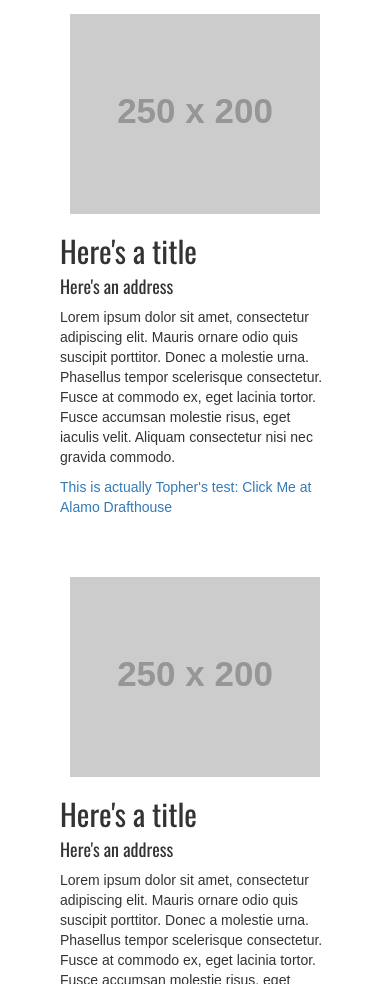
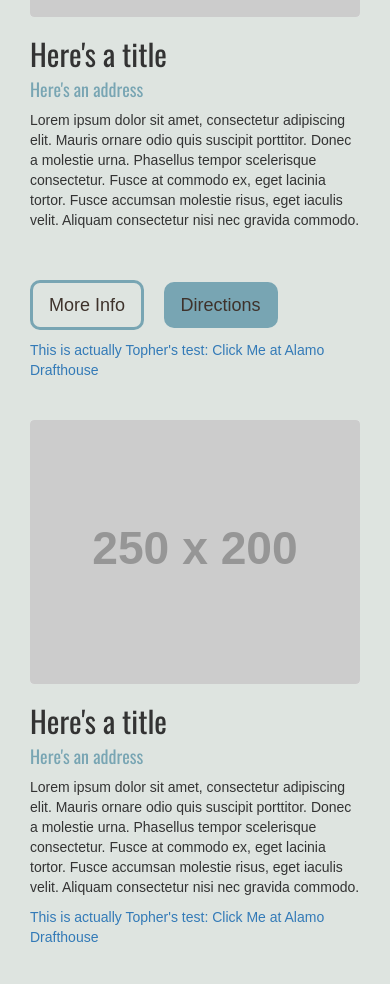
Before and after one commit to morgangreenwalt/hey-yall-1.0, a PHP site: page /suggestions.html in a window 390 px wide; the page is wider, and only the part inside the window is pictured. Shown: the part 791-1775 px from the top of that part. Run offline with PHP 8.4, Linux system fonts and the light colour scheme; grey boxes labelled with a size stand in for pictures from a placeholder-image service; some libraries are stand-ins or nearby versions.

Commit message:
morgan css edits

```diff
--- a/assets/css/morgan.css
+++ b/assets/css/morgan.css
@@ -1,15 +1,30 @@
+body {
+	background-color: #DEE4E0;
+}
+
 h1, h2, h3, h4, h5, h6 {
 	font-family: 'Oswald', sans-serif;
+}
+
+h4 {
+	color: #78A5B3;
 }
 
 p {
 	font-family: 'Open-sans', sans-serif;
 }
 
+.navbar {
+	background-color: #DEE4E0;
+}
+
 .jumbotron {
 	text-align: center;
 	width: 100%;
 	padding-top: 100px;
+	background-color: #78A5B3;
+	color: #E1D6BA;
+	margin-top: 35px;
 }
 
 .jumbotron p {
@@ -23,6 +38,11 @@ p {
 	font-weight: 300px;
 }
 
+.navbar-default .navbar-nav>li>a {
+    color: #3E322B;
+    letter-spacing: .8px;
+}
+
 .main-nav {
 	padding-top: 12px;
 }
@@ -32,6 +52,11 @@ p {
 	margin-left: 0px;
 }
 
+.col-md-12 {
+	padding-right: 0px;
+	padding-left: 0px;
+}
+
 .thumbnail {
     padding: 0px;
     margin-bottom: 0px;
@@ -39,32 +64,39 @@ p {
     border: none;
 }
 
+.suggestions-list-items {
+	margin-top: 10px;
+	margin-bottom: 30px;
+}
+
 .suggestions-hero {
 	/*background-image: url("images/drinks.png");*/
 	background-repeat: none;
 	background-position: center;
-	padding-left: 85px;
+	/*padding-left: 85px;*/
 	position: relative;
 	margin-bottom: 20px;
 }
 
 .hero-image {
-	opacity: .6;
+	opacity: .75;
+	width: 1140px;
+	border-radius: 4px;
 }
 
 .hero-title {
 	position: absolute;
-    /*left: 485px;
-    top: 90px;
-    color: #443636;*/
     letter-spacing: 3px;
     font-size: 70px;
     text-transform: uppercase;
     font-weight: bold;
     position: absolute;
-    left: 100px;
+    left: 30px;
+    top: 225px;
+    color: #E1D6BA;
+	/*left: 100px;
     top: 190px;
-    color: #ffffff;
+    color: #ffffff;*/
 }
 
 .panel-default>.panel-heading {
@@ -86,10 +118,27 @@ p {
 	border-radius: 0px;
 }
 
+.preference-btns {
+	text-align: center;
+}
+
+.pref-btn {
+	margin-right: 10px;
+	margin-left: 10px;
+}
+
 /*Suggestions*/
-.panel {
-    border: none;
-    border-radius: 0px;
-    -webkit-box-shadow: none;
-    box-shadow: none;
+
+.btn-site {
+    font-weight: 300;
+    border-radius: 10px;
+    border: 3px solid #78A5B3;
+    color: #3E322B;
 }
+
+.btn-map {
+    font-weight: 300;
+    border-radius: 10px;
+    background-color: #78A5B3;
+    color: #3E322B;
+}
--- /dev/null
+++ b/assets/css/responsive.css
@@ -0,0 +1,63 @@
+@media only screen and (max-width: 1200px){
+	.hero-image {
+		width: 100%;
+	}
+
+	.hero-title {
+		top: 170px;
+	}
+}
+
+@media only screen and (min-width: 992px){
+	.thumbnail {
+		width: 100%;
+	}
+}
+
+@media only screen and (max-width: 990px){
+	.hero-title {
+		top: 105px;
+	}
+}
+
+@media only screen and (max-width: 768px){
+	.navbar {
+		display: none;
+	}
+
+	.jumbotron {
+		padding-top: 20px;
+	}
+}
+
+@media only screen and (max-width: 720px){
+	.hero-title {
+		top: 85px;
+		font-size: 55px;
+	}
+}
+
+@media only screen and (max-width: 590px){
+	.hero-title {
+		top: 70px;
+		font-size: 55px;
+	}
+}
+
+@media only screen and (max-width: 518px){
+	.hero-title {
+		top: 40px;
+		font-size: 55px;
+	}
+
+	.thumbnail {
+		width: 100%;
+	}
+}
+
+@media only screen and (max-width: 400px){
+	.hero-title {
+		top: 35px;
+		font-size: 40px;
+	}
+}
--- a/suggestions.html
+++ b/suggestions.html
@@ -6,6 +6,7 @@
 <link rel="stylesheet" href="https://maxcdn.bootstrapcdn.com/bootstrap/3.3.7/css/bootstrap.min.css" integrity="sha384-BVYiiSIFeK1dGmJRAkycuHAHRg32OmUcww7on3RYdg4Va+PmSTsz/K68vbdEjh4u" crossorigin="anonymous">
 <link rel="stylesheet" type="text/css" href="assets/css/topher.css">
 <link rel="stylesheet" type="text/css" href="assets/css/morgan.css">
+<link rel="stylesheet" type="text/css" href="assets/css/responsive.css">
 </head>
 <body>
 
@@ -22,28 +23,109 @@
 </div>
 </nav>
 
+<div class="container">
 <div class="jumbotron">
-<h1>Welcome [username]</h1><br/>
-<div class="container">
-  <p>Lorem ipsum dolor sit amet, consectetur adipiscing elit. Mauris ornare odio quis suscipit porttitor. Donec a molestie urna. Phasellus tempor scelerisque consectetur. Fusce at commodo ex, eget lacinia tortor. Fusce accumsan molestie risus, eget iaculis velit. Aliquam consectetur nisi nec gravida commodo.</p>
+<h1>[username]'s Suggestions</h1><br/>
+<!-- <div class="container">
+<p>Check out what we've found for you & enjoy!</p>
+</div> -->
 </div>
 </div>
 
 <div class="container">
-<div class="row">
-
+	<div class="col-md-12">
 		<div class="row">
 			<div class="suggestions-hero">
 				<img class="hero-image" src="assets/images/restaurants.jpg" alt="restaurants hero image">
 				<h2 class="hero-title">Eats</h2>
 			</div>
-<div class="col-md-12 beer-suggestions">
-  <div class="panel panel-default">
-    <div class="panel-body">
+		</div>
+	</div>
+
+	<div class="col-md-12 suggestions-list-items">
 		<div class="row">
 			<div class="col-md-4">
-          <a href="#" class="thumbnail">
-            <img src="https://placehold.it/250x200" alt="test">
+			  <a href="#"><img class="thumbnail" src="https://placehold.it/250x200" alt="test"></a>
+			</div>
+			<div class="col-md-8">
+			    <h2>Here's a title</h2>
+			    <h4>Here's an address</h4>
+			    <p>Lorem ipsum dolor sit amet, consectetur adipiscing elit. Mauris ornare odio quis suscipit porttitor. Donec a molestie urna. Phasellus tempor scelerisque consectetur. Fusce at commodo ex, eget lacinia tortor. Fusce accumsan molestie risus, eget iaculis velit. Aliquam consectetur nisi nec gravida commodo.</p>
+			    <br/><br/>
+			    <p><a class="btn btn-site btn-lg" data-name="alamo" href="#" role="button">More Info</a>
+			    &nbsp;&nbsp;&nbsp;
+				<a class="btn btn-map btn-lg" href="#" role="button">Directions</a>
+			    </p>
+			    <a href="#"><p class="suggestion" data-name="alamo">This is actually Topher's test: Click Me at Alamo Drafthouse</p></a>
+			</div>
+		</div>
+	</div>
+
+	<div class="col-md-12 suggestions-list-items">
+		<div class="row">
+			<div class="col-md-4">
+			  <a href="#"><img class="thumbnail" src="https://placehold.it/250x200" alt="test"></a>
+			</div>
+			<div class="col-md-8">
+			    <h2>Here's a title</h2>
+			    <h4>Here's an address</h4>
+			    <p>Lorem ipsum dolor sit amet, consectetur adipiscing elit. Mauris ornare odio quis suscipit porttitor. Donec a molestie urna. Phasellus tempor scelerisque consectetur. Fusce at commodo ex, eget lacinia tortor. Fusce accumsan molestie risus, eget iaculis velit. Aliquam consectetur nisi nec gravida commodo.</p>
+			    <a href="#"><p class="suggestion" data-name="alamo">This is actually Topher's test: Click Me at Alamo Drafthouse</p></a>
+			</div>
+		</div>
+	</div>
+
+	<div class="col-md-12">
+		<div class="row">
+			<div class="suggestions-hero">
+				<img class="hero-image" src="assets/images/bar.jpg" alt="bar hero image">
+				<h2 class="hero-title">Drinks</h2>
+			</div>
+		</div>
+	</div>
+
+	<div class="col-md-12 suggestions-list-items">
+		<div class="row">
+			<div class="col-md-4">
+			  <a href="#"><img class="thumbnail" src="https://placehold.it/250x200" alt="test"></a>
+			</div>
+			<div class="col-md-8">
+			  <h2>Here's a title</h2>
+			    <h4>Here's an address</h4>
+			    <p>Lorem ipsum dolor sit amet, consectetur adipiscing elit. Mauris ornare odio quis suscipit porttitor. Donec a molestie urna. Phasellus tempor scelerisque consectetur. Fusce at commodo ex, eget lacinia tortor. Fusce accumsan molestie risus, eget iaculis velit. Aliquam consectetur nisi nec gravida commodo.</p>
+			    <a href="#"><p class="suggestion" data-name="alamo">This is actually Topher's test: Click Me at Alamo Drafthouse</p></a>
+			</div>
+		</div>
+	</div>
+
+	<div class="col-md-12 suggestions-list-items">
+		<div class="row">
+			<div class="col-md-4">
+			  <a href="#"><img class="thumbnail" src="https://placehold.it/250x200" alt="test">
+			  </a>
+			</div>
+			<div class="col-md-8">
+			  <h2>Here's a title</h2>
+			    <h4>Here's an address</h4>
+			    <p>Lorem ipsum dolor sit amet, consectetur adipiscing elit. Mauris ornare odio quis suscipit porttitor. Donec a molestie urna. Phasellus tempor scelerisque consectetur. Fusce at commodo ex, eget lacinia tortor. Fusce accumsan molestie risus, eget iaculis velit. Aliquam consectetur nisi nec gravida commodo.</p>
+			    <a href="#"><p class="suggestion" data-name="alamo">This is actually Topher's test: Click Me at Alamo Drafthouse</p></a>
+			</div>
+		</div>
+	</div>
+
+	<div class="col-md-12 restaurant-suggestions">
+		<div class="row">
+			<div class="suggestions-hero">
+				<img class="hero-image" src="assets/images/event.jpg" alt="event hero image">
+				<h2 class="hero-title">Events</h2>
+			</div>
+		</div>
+	</div>
+
+	<div class="col-md-12 suggestions-list-items">
+		<div class="row">
+			<div class="col-md-4">
+			  <a href="#"><img class="thumbnail" src="https://placehold.it/250x200" alt="test">
 			  </a>
 			</div>
 			<div class="col-md-8">
@@ -55,105 +137,10 @@
 		</div>
 	</div>
 </div>
-</div>
-<div class="col-md-12 beer-suggestions">
-  <div class="panel panel-default">
-    <div class="panel-body">
-      <div class="row">
-        <div class="col-md-4">
-          <a href="#" class="thumbnail">
-            <img src="https://placehold.it/250x200" alt="test">
-          </a>
-        </div>
-        <div class="col-md-8">
-            <h2>Here's a title</h2>
-            <h4>Here's an address</h4>
-            <p>Lorem ipsum dolor sit amet, consectetur adipiscing elit. Mauris ornare odio quis suscipit porttitor. Donec a molestie urna. Phasellus tempor scelerisque consectetur. Fusce at commodo ex, eget lacinia tortor. Fusce accumsan molestie risus, eget iaculis velit. Aliquam consectetur nisi nec gravida commodo.</p>
-            <a href="#"><p class="suggestion" data-name="alamo">This is actually Topher's test: Click Me at Alamo Drafthouse</p></a>
-        </div>
-      </div>
-    </div>
-  </div>
-</div>
-</div>
 
-<div class="row">
-<div class="suggestions-hero">
-  <img class="hero-image" src="assets/images/bar.jpg" alt="bar hero image">
-  <h2 class="hero-title">Drinks</h2>
-</div>
-<div class="col-md-12 restaurant-suggestions">
-  <div class="panel panel-default">
-    <div class="panel-body">
-      <div class="row">
-        <div class="col-md-4">
-          <a href="#" class="thumbnail">
-            <img src="https://placehold.it/250x200" alt="test">
-          </a>
-        </div>
-        <div class="col-md-8">
-          <h2>Here's a title</h2>
-            <h4>Here's an address</h4>
-            <p>Lorem ipsum dolor sit amet, consectetur adipiscing elit. Mauris ornare odio quis suscipit porttitor. Donec a molestie urna. Phasellus tempor scelerisque consectetur. Fusce at commodo ex, eget lacinia tortor. Fusce accumsan molestie risus, eget iaculis velit. Aliquam consectetur nisi nec gravida commodo.</p>
-            <a href="#"><p class="suggestion" data-name="alamo">This is actually Topher's test: Click Me at Alamo Drafthouse</p></a>
-        </div>
-      </div>
-    </div>
-  </div>
-</div>
-<div class="col-md-12 restaurant-suggestions">
-  <div class="panel panel-default">
-    <div class="panel-body">
-      <div class="row">
-        <div class="col-md-4">
-          <a href="#" class="thumbnail">
-            <img src="https://placehold.it/250x200" alt="test">
-          </a>
-        </div>
-        <div class="col-md-8">
-          <h2>Here's a title</h2>
-            <h4>Here's an address</h4>
-            <p>Lorem ipsum dolor sit amet, consectetur adipiscing elit. Mauris ornare odio quis suscipit porttitor. Donec a molestie urna. Phasellus tempor scelerisque consectetur. Fusce at commodo ex, eget lacinia tortor. Fusce accumsan molestie risus, eget iaculis velit. Aliquam consectetur nisi nec gravida commodo.</p>
-            <a href="#"><p class="suggestion" data-name="alamo">This is actually Topher's test: Click Me at Alamo Drafthouse</p></a>
-        </div>
-      </div>
-    </div>
-  </div>
-</div>
-</div>
-
-<div class="row">
-<div class="suggestions-hero">
-  <img class="hero-image" src="assets/images/event.jpg" alt="event hero image">
-  <h2 class="hero-title">Events</h2>
-</div>
-<div class="col-md-12 event-suggestions">
-  <div class="panel panel-default">
-    <div class="panel-body">
-      <div class="row">
-        <div class="col-md-4">
-          <a href="#" class="thumbnail">
-            <img src="https://placehold.it/250x200" alt="test">
-          </a>
-        </div>
-        <div class="col-md-8">
-          <h2>Here's a title</h2>
-            <h4>Here's an address</h4>
-            <p>Lorem ipsum dolor sit amet, consectetur adipiscing elit. Mauris ornare odio quis suscipit porttitor. Donec a molestie urna. Phasellus tempor scelerisque consectetur. Fusce at commodo ex, eget lacinia tortor. Fusce accumsan molestie risus, eget iaculis velit. Aliquam consectetur nisi nec gravida commodo.</p>
-            <a href="#"><p class="suggestion" data-name="alamo">This is actually Topher's test: Click Me at Alamo Drafthouse</p></a>
-        </div>
-      </div>
-    </div>
-  </div>
-</div>
-</div>
-</div>
-</div>
-
-<div class="container">
-<div class="preferences">
+<div class="container"></div>
+<div class="preferences"></div>
 <div class="col-md-12 display-preferences"></div>
-</div>
 
 <script src="https://ajax.googleapis.com/ajax/libs/jquery/3.2.1/jquery.min.js"></script>
 <script src="https://www.gstatic.com/firebasejs/4.0.0/firebase.js"></script>
```
Also changed, not shown: preferences.html (+7 -15 lines). Lines whose indentation alone changed are shown as unchanged.
